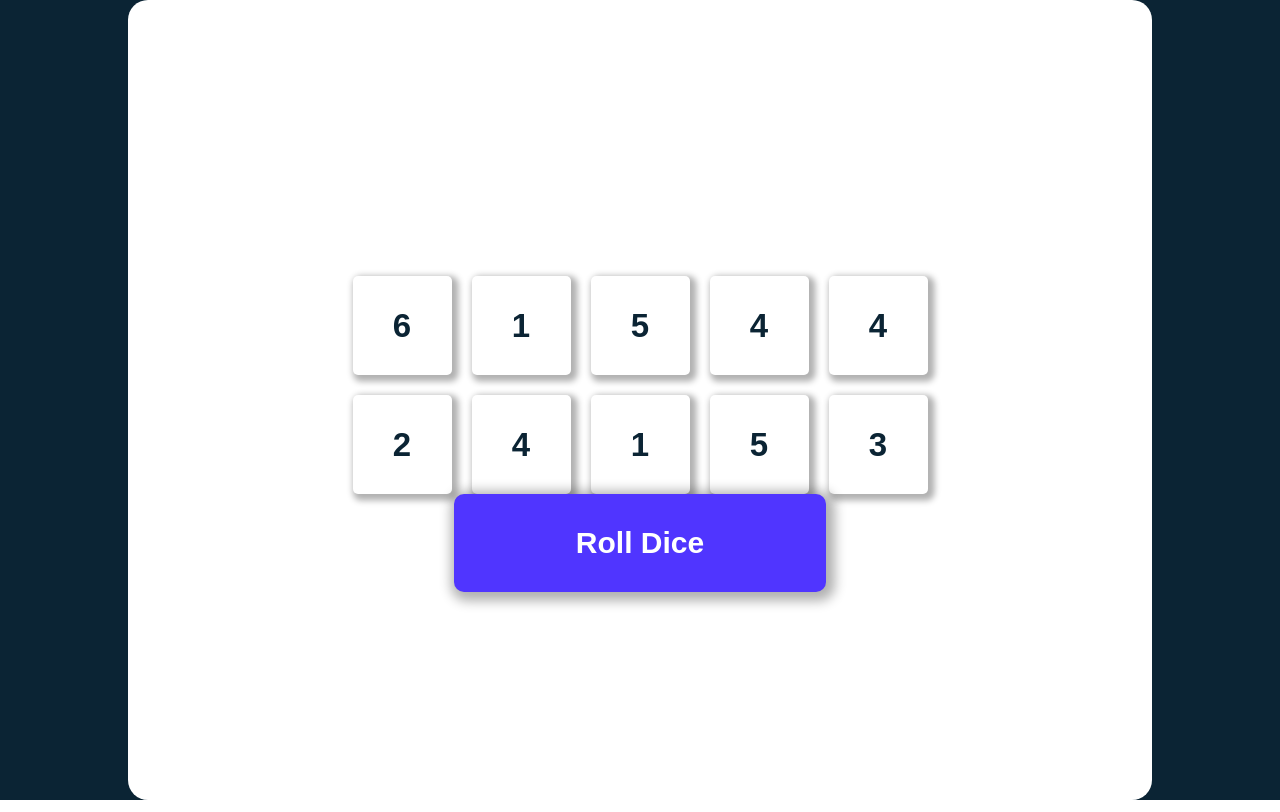
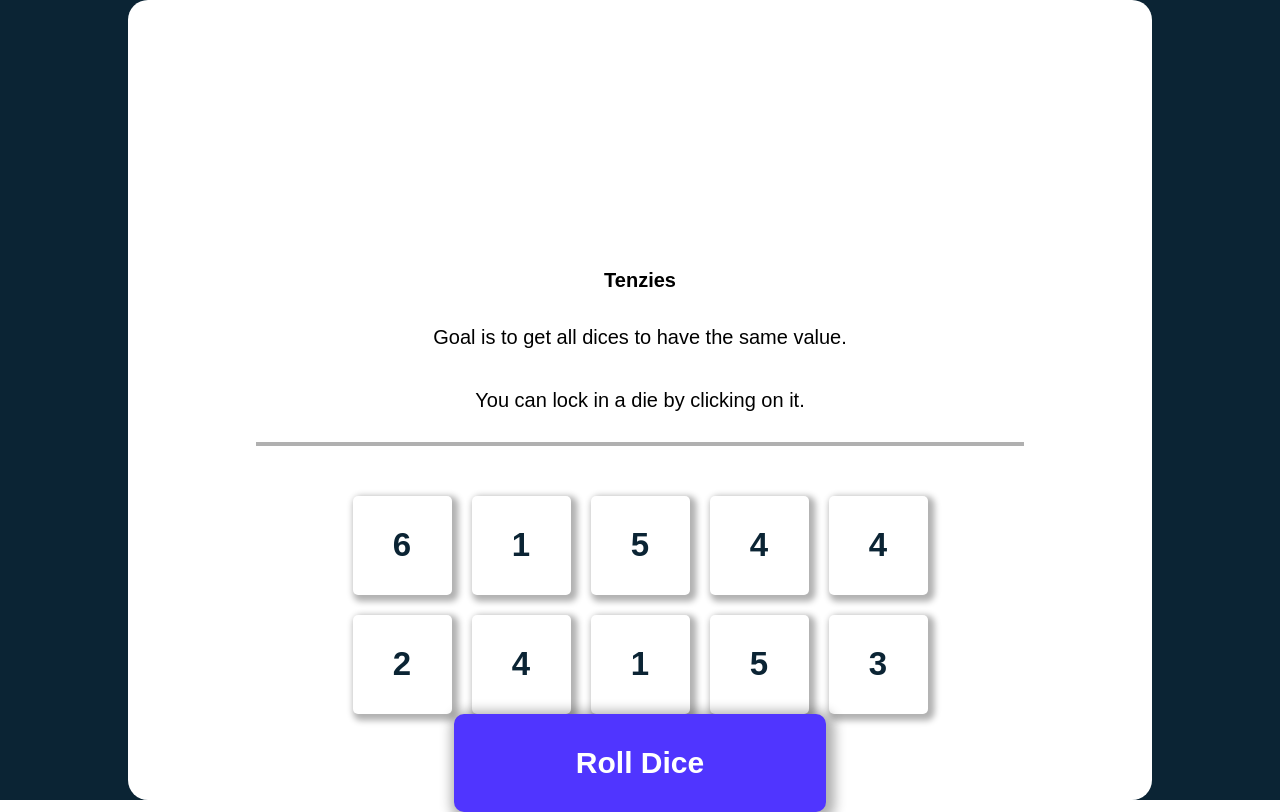
Before and after one commit to LarsGKodehode/tenzies, a React (Vite) app: page / in a window 1280 px wide. Built offline with nearby package versions, Linux system fonts and the light colour scheme.

Commit message:
basic game info created

```diff
--- a/src/App.tsx
+++ b/src/App.tsx
@@ -128,8 +128,11 @@ function App() {
 
   // Props
   const gameInfoProps = {
-    title: "",
-    body: "",
+    title: "Tenzies",
+    body: [
+      "Goal is to get all dices to have the same value.",
+      "You can lock in a die by clicking on it.",
+    ],
   };
 
   const ulProps = {
--- a/src/assets/components/GameInfo/GameInfo.tsx
+++ b/src/assets/components/GameInfo/GameInfo.tsx
@@ -1,31 +1,25 @@
+import React from 'react';
 // CSS
 import styles from './game-info.module.css';
 
 interface InfoProp {
   title: string,
-  body: string
+  body: Array<string>
 };
 
 function GameInfo(props: InfoProp): JSX.Element {
   const { title, body } = props;
 
-  const titleClasses = {
-    className: [
-      styles[title],
-    ].join(" ")
-  };
-
-  const bodyClasses = {
-    className: [
-      styles[body],
-    ].join(" ")
+  function extractLines(): Array<JSX.Element> {
+    return body.map(line => (<p>{line}</p>));
   };
 
   return(
-    <div className={styles['container']}>
-      <h1 {...titleClasses}>{title}</h1>
-      <p {...bodyClasses}>{body}</p>
-    </div>
+    <header className={styles['container']}>
+      <h1>{title}</h1>
+      {React.Children.toArray(extractLines())}
+      <hr></hr>
+    </header>
   );
 };
 
--- a/src/assets/components/GameInfo/game-info.module.css
+++ b/src/assets/components/GameInfo/game-info.module.css
@@ -1,11 +1,26 @@
 .container {
+  /* placement */
+  display: flex;
+  flex-direction: column;
+  align-items: center;
+
+  /* shape */
+  width: 100%;
+  margin-bottom: 2em;
+}
+
+.container > h1 {
 
 }
 
-.title {
+.container > p {
 
 }
 
-.body {
+.container > hr {
+  /* placement */
+  min-width: 100%;
 
+  /* color */
+  border: 2px solid var(--palette-shadow);
 }
```
